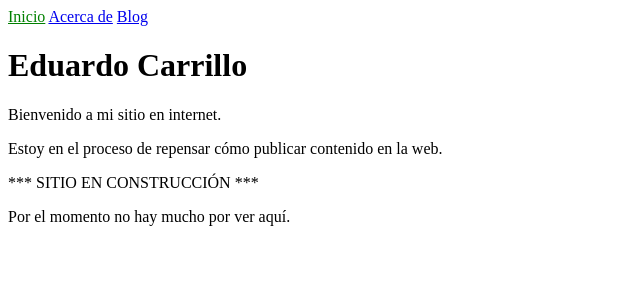
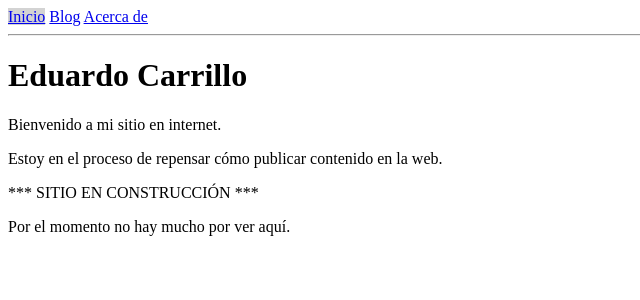
Before and after one commit to EduardoCarrilloNET/EduardoCarrilloNET, a Jekyll site: the page built from index.html, in a window 1280 px wide. Shown: the top 300 px of the page, without its empty margins (0-640 px from the left). Built offline with Jekyll 4.4.1, drawn with Linux system fonts in a browser that asks for light colours.

Commit message:
linea divisora de navbar y color de fondo página actual

```diff
--- a/_data/navigation.yml
+++ b/_data/navigation.yml
@@ -1,6 +1,6 @@
 - name: Inicio
   link: /
+- name: Blog
+  link: /blog.html
 - name: Acerca de
   link: /about.html
-- name: Blog
-  link: /blog.html
--- a/_includes/navigation.html
+++ b/_includes/navigation.html
@@ -1,7 +1,8 @@
 <nav>
 {% for item in site.data.navigation %}
 
-<a href="{{ item.link }}" {% if page.url== item.link %}class="current"{% endif %}>{{ item.name}}</a>
+<a href="{{ item.link }}" {% if page.url== item.link %}class="navbar"{% endif %}>{{ item.name}}</a>
 
 {% endfor %}
+<hr>
 </nav>
--- a/_sass/main.scss
+++ b/_sass/main.scss
@@ -1,3 +1,25 @@
 .current {
     color: green;
 }
+
+.navbar {
+
+  justify-content: center;
+  margin-bottom: 1rem;
+  background-color: lightgray;
+}
+
+.navbar li {
+  list-style-type: none;
+  padding: 0.5rem 1rem;
+}
+
+.navbar a {
+  color: black;
+  text-decoration: none;
+  font-size: 1.2rem;
+}
+
+.navbar a:hover {
+  color: red;
+}
```
Also changed, not shown: 9 other files.
